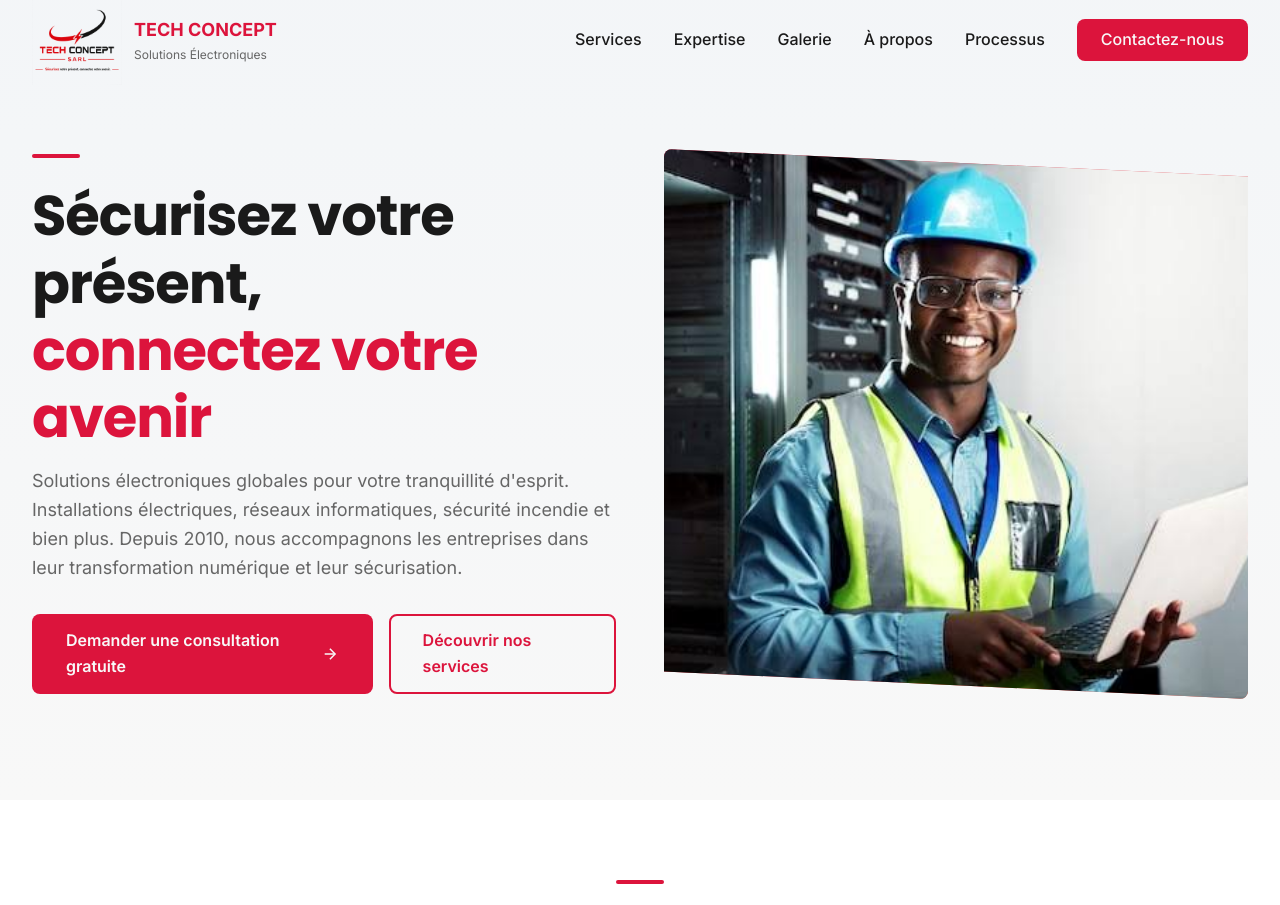
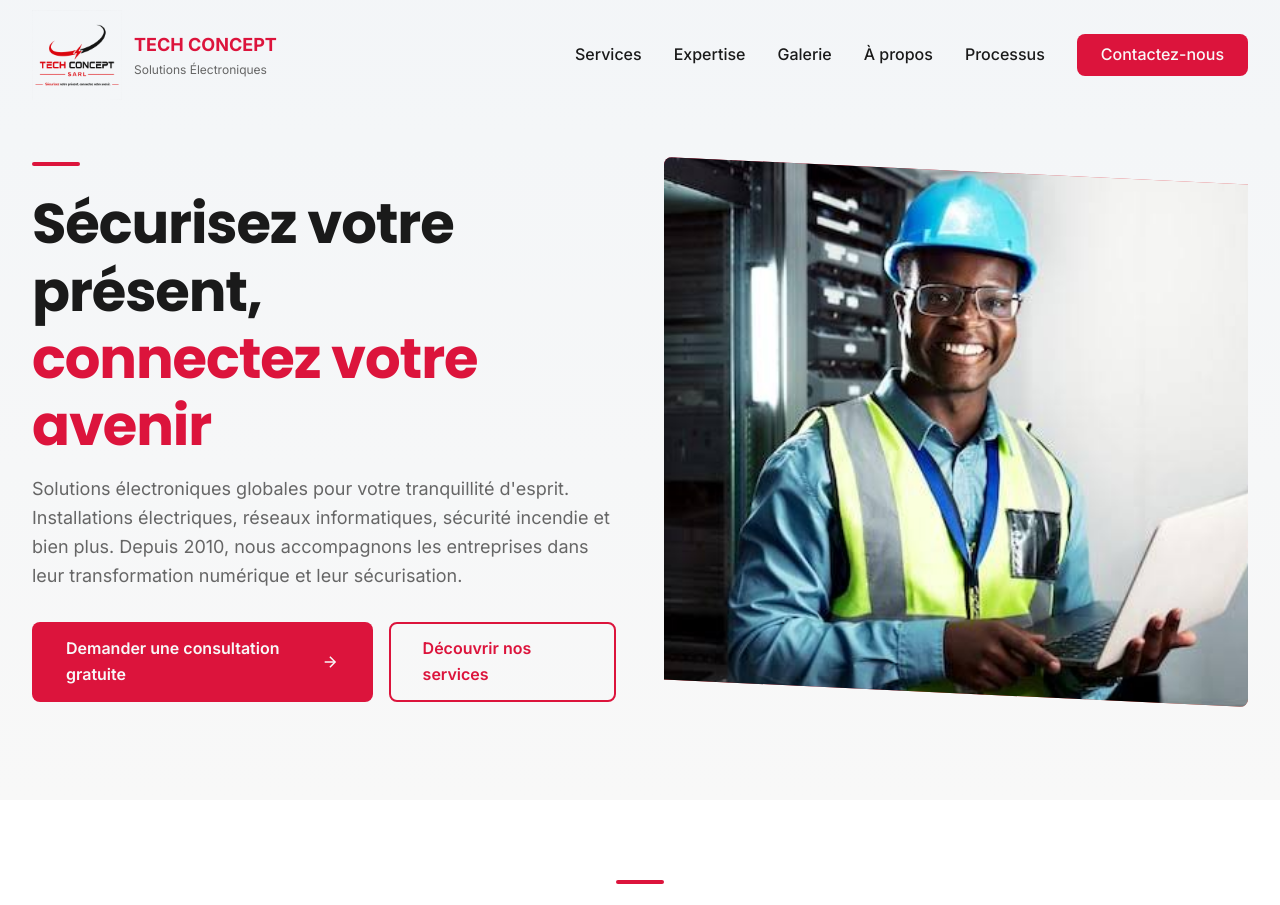
Before and after one commit to Estherkouao/tech-concept, a Django app: page / in a window 1280 px wide. Shown: the top 905 px of the page. Run offline with Django 5.2, Linux system fonts and the light colour scheme.

Commit message:
first commit

```diff
--- a/templates/home.html
+++ b/templates/home.html
@@ -122,7 +122,7 @@
             display: flex;
             align-items: center;
             justify-content: space-between;
-            height: 80px;
+            height: 110px;
         }
 
         .logo-section {
@@ -302,7 +302,7 @@
            ============================================ */
 
         .hero {
-            padding-top: 8rem;
+            padding-top: 9rem;
             padding-bottom: 5rem;
             background: linear-gradient(to bottom, rgba(232, 240, 248, 0.3), transparent);
             min-height: 100vh;
@@ -1946,7 +1946,7 @@
                 if (href !== '#' && document.querySelector(href)) {
                     e.preventDefault();
                     const target = document.querySelector(href);
-                    const offsetTop = target.offsetTop - 80;
+                    const offsetTop = target.offsetTop - 110;
 
                     window.scrollTo({
                         top: offsetTop,
```
